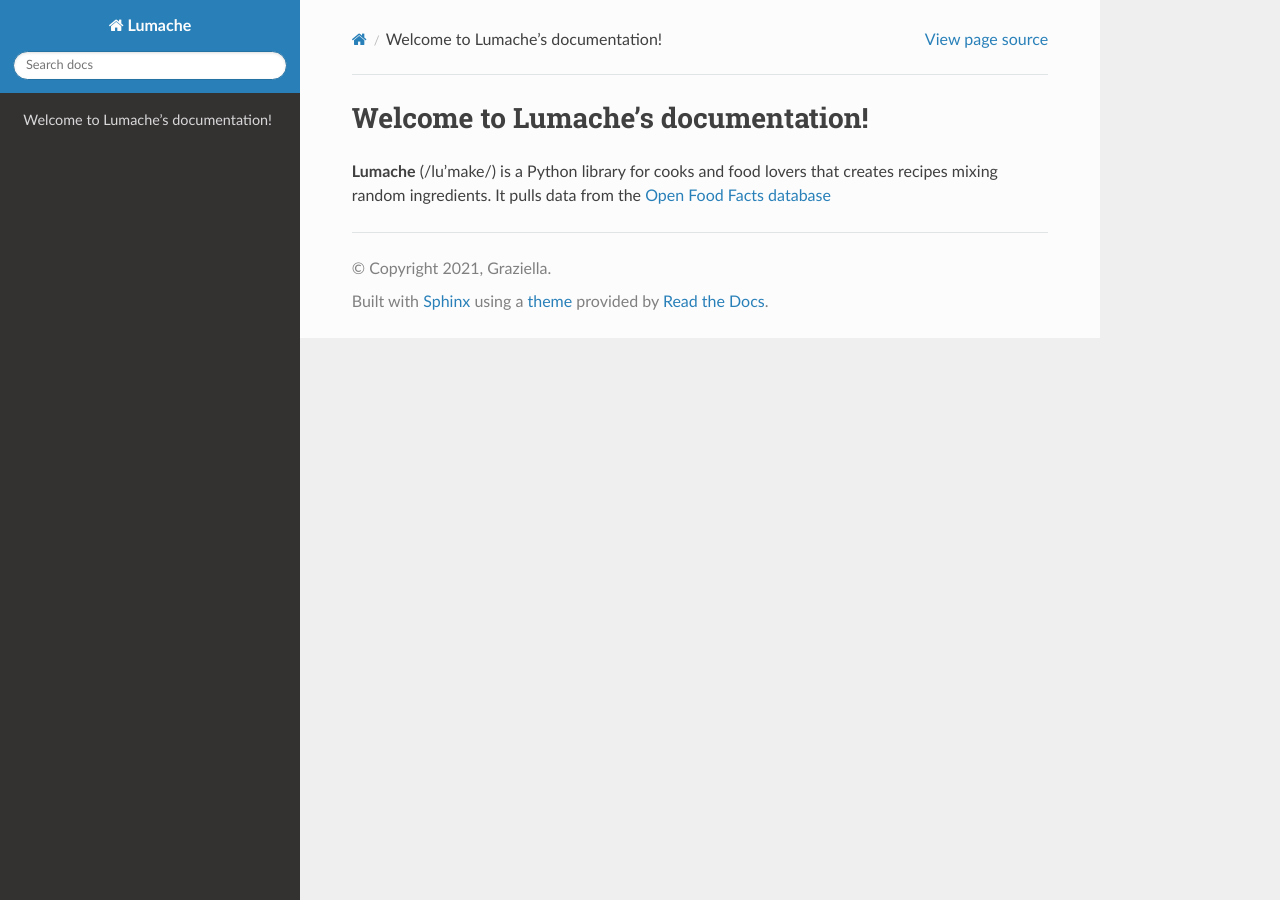
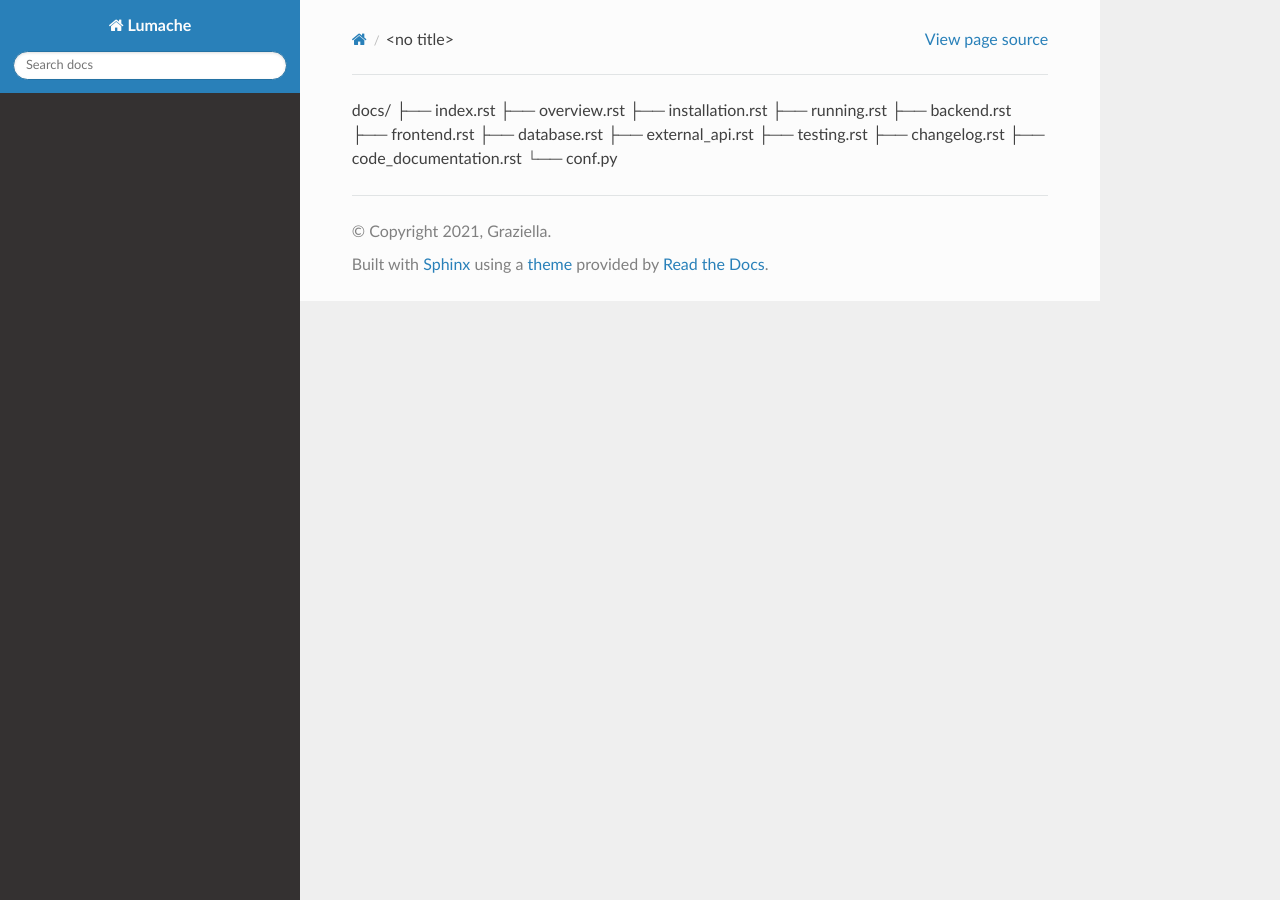
Before and after one commit to paharel411-creator/test-rtd, a Sphinx documentation site: the page built from rtd/Docs/docs/source/index.rst, in a window 1280 px wide. Built offline with Sphinx 7.4.7 and the Read the Docs theme 3.1.0, drawn with Linux system fonts in a browser that asks for light colours.

Commit message:
Update index.rst

```diff
--- a/rtd/Docs/docs/source/index.rst
+++ b/rtd/Docs/docs/source/index.rst
@@ -1,6 +1,13 @@
-Welcome to Lumache's documentation!
-===================================
-
-**Lumache** (/lu'make/) is a Python library for cooks and food lovers
-that creates recipes mixing random ingredients.
-It pulls data from the `Open Food Facts database <https://world.openfoodfacts.org/>`_
+docs/
+├── index.rst
+├── overview.rst
+├── installation.rst
+├── running.rst
+├── backend.rst
+├── frontend.rst
+├── database.rst
+├── external_api.rst
+├── testing.rst
+├── changelog.rst
+├── code_documentation.rst
+└── conf.py
```
